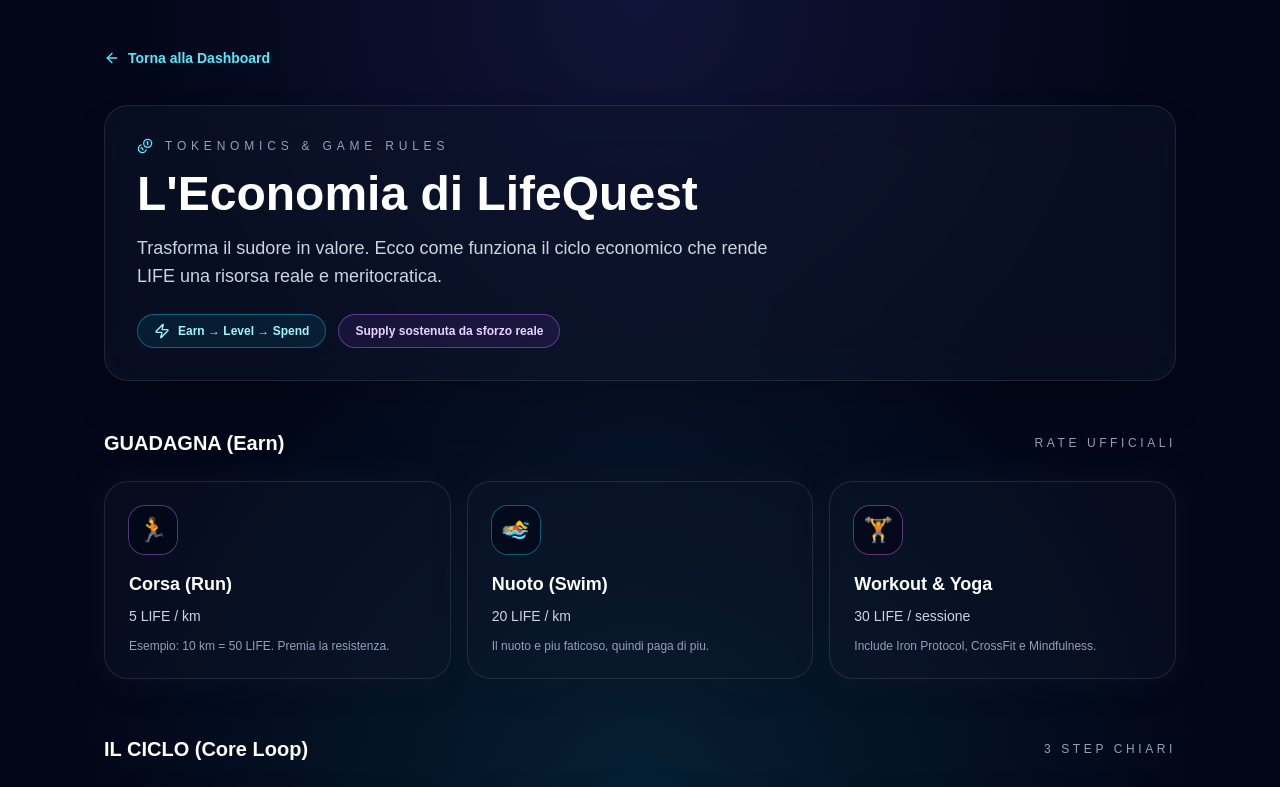
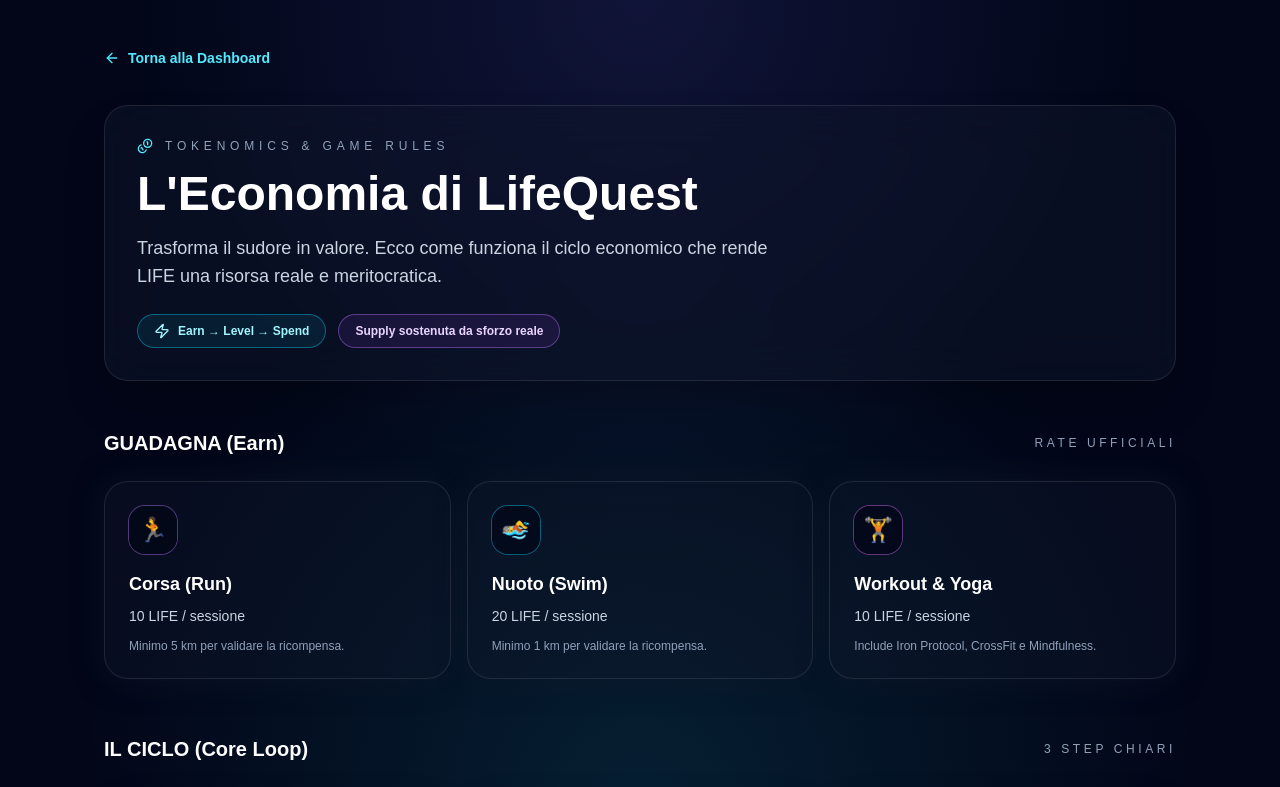
Before and after one commit to ScimanSky/LifeQuest, a Next.js app in the folder frontend/: page /spiegazione in a window 1280 px wide. Shown: the top 787 px of the page. Built offline with nearby package versions, Linux system fonts and the light colour scheme; what @rainbow-me/rainbowkit, wagmi would draw is missing.

Commit message:
fix uiux

```diff
--- a/frontend/app/page.tsx
+++ b/frontend/app/page.tsx
@@ -759,7 +759,7 @@ function HomeContent() {
               !previousIds.has(activity.id ?? `${activity.type}-${activity.date}`)
           );
           if (ironFound) {
-            toast.success("Sessione Iron Protocol rilevata! +30 LIFE guadagnati", {
+            toast.success("Sessione Iron Protocol rilevata! +10 LIFE guadagnati", {
               style: {
                 background: "#0f172a",
                 color: "#e2e8f0",
@@ -1615,8 +1615,8 @@ function HomeContent() {
                     <MissionCard
                       icon={<Activity className="h-8 w-8 text-purple-500" />}
                       title="Corsa"
-                      description="Run su Strava sopra 1 km."
-                      reward="50"
+                      description="Run su Strava sopra 5 km."
+                      reward="10"
                       hideReward={!isWalletConnected}
                       current={weeklyCounts.run}
                       target={WEEKLY_GOALS.run}
@@ -1636,8 +1636,8 @@ function HomeContent() {
                     <MissionCard
                       icon={<Droplet className="h-8 w-8 text-cyan-400" />}
                       title="Nuoto"
-                      description="Swim su Strava sopra 250 m."
-                      reward="40"
+                      description="Swim su Strava sopra 1 km."
+                      reward="20"
                       hideReward={!isWalletConnected}
                       current={weeklyCounts.swim}
                       target={WEEKLY_GOALS.swim}
@@ -1658,7 +1658,7 @@ function HomeContent() {
                       icon={<Dumbbell className="h-8 w-8 text-purple-400" />}
                       title="Iron Protocol"
                       description="Sessione palestra su Strava."
-                      reward="30"
+                      reward="10"
                       hideReward={!isWalletConnected}
                       current={weeklyCounts.iron}
                       target={WEEKLY_GOALS.iron}
@@ -1705,17 +1705,17 @@ function HomeContent() {
                   {[
                     {
                       title: "Corsa",
-                      reward: "+50 LIFE",
+                      reward: "+10 LIFE",
                       accent: "text-purple-400"
                     },
                     {
                       title: "Nuoto",
-                      reward: "+40 LIFE",
+                      reward: "+20 LIFE",
                       accent: "text-cyan-300"
                     },
                     {
                       title: "Iron Protocol",
-                      reward: "+30 LIFE",
+                      reward: "+10 LIFE",
                       accent: "text-fuchsia-300"
                     },
                     {
--- a/frontend/app/spiegazione/page.tsx
+++ b/frontend/app/spiegazione/page.tsx
@@ -14,23 +14,23 @@ import {
 const earnCards = [
   {
     title: "Corsa (Run)",
-    rate: "5 LIFE / km",
-    description: "Esempio: 10 km = 50 LIFE. Premia la resistenza.",
+    rate: "10 LIFE / sessione",
+    description: "Minimo 5 km per validare la ricompensa.",
     icon: "🏃",
     accent: "from-purple-500/20 to-cyan-500/20",
     ring: "ring-purple-400/40"
   },
   {
     title: "Nuoto (Swim)",
-    rate: "20 LIFE / km",
-    description: "Il nuoto e piu faticoso, quindi paga di piu.",
+    rate: "20 LIFE / sessione",
+    description: "Minimo 1 km per validare la ricompensa.",
     icon: "🏊",
     accent: "from-cyan-500/20 to-emerald-500/20",
     ring: "ring-cyan-400/40"
   },
   {
     title: "Workout & Yoga",
-    rate: "30 LIFE / sessione",
+    rate: "10 LIFE / sessione",
     description: "Include Iron Protocol, CrossFit e Mindfulness.",
     icon: "🏋️",
     accent: "from-fuchsia-500/20 to-purple-500/20",
```
Also changed, not shown: 1 other file (tests, documents, lock files or other folders).
